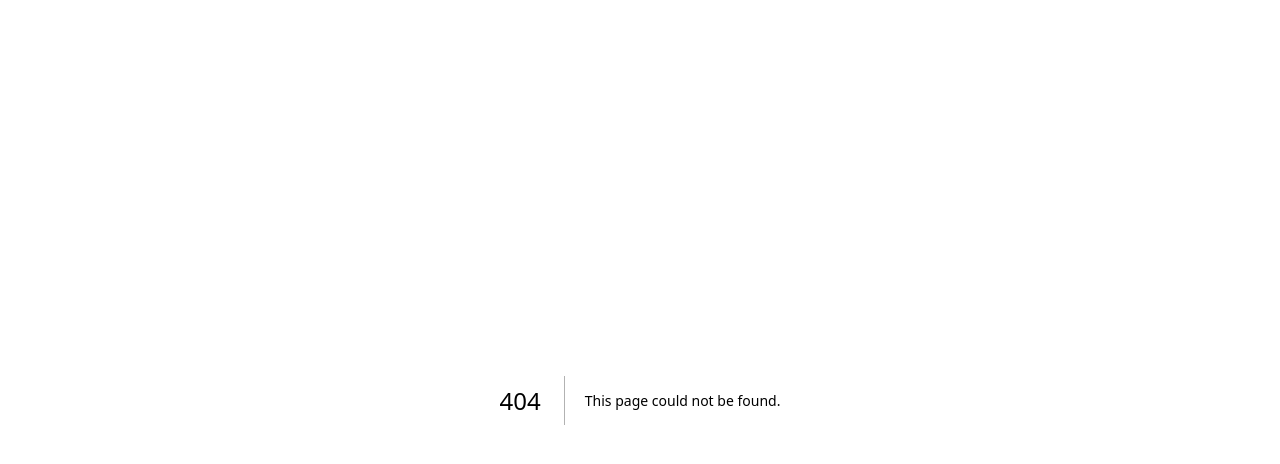
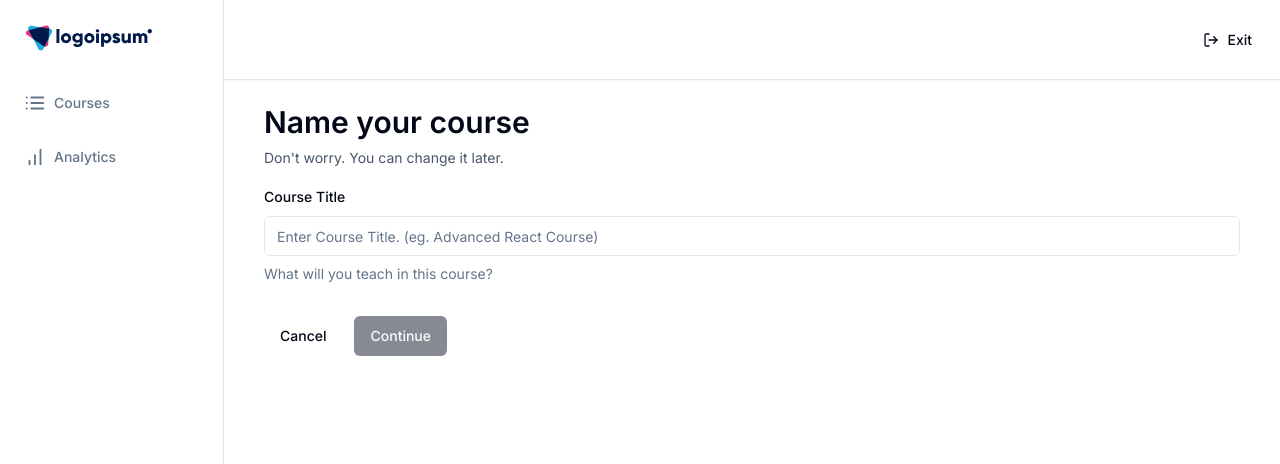
Before and after one commit to Hendrickhz/lms-app, a Next.js app: page /teacher/create in a window 1280 px wide. Before the commit this address had no page. Shown: the top 464 px of the page. Built offline with nearby package versions, Linux system fonts and the light colour scheme.

Commit message:
Course title create ui finished

```diff
--- a/app/(dashboard)/(routes)/teacher/courses/page.tsx
+++ b/app/(dashboard)/(routes)/teacher/courses/page.tsx
@@ -1,8 +1,13 @@
+import { Button } from '@/components/ui/button'
+import Link from 'next/link'
 import React from 'react'
 
 const CoursesPage = () => {
   return (
-    <div>This is CoursesPage</div>
+    <div className=' p-6'>
+        <Link href={'/teacher/create'}>
+        <Button variant={'default'}>Create Course</Button></Link>
+    </div>
   )
 }
 
--- /dev/null
+++ b/app/(dashboard)/(routes)/teacher/create/page.tsx
@@ -0,0 +1,90 @@
+"use client";
+import { zodResolver } from "@hookform/resolvers/zod";
+import { useForm } from "react-hook-form";
+import * as z from "zod";
+import { Button } from "@/components/ui/button";
+import {
+  Form,
+  FormControl,
+  FormDescription,
+  FormField,
+  FormItem,
+  FormLabel,
+  FormMessage,
+} from "@/components/ui/form";
+import { Input } from "@/components/ui/input";
+import Link from "next/link";
+import axios from "axios";
+import toast from "react-hot-toast";
+import { useRouter } from "next/navigation";
+const formSchema = z.object({
+  title: z.string().min(1, {
+    message: "Course Title is required.",
+  }),
+});
+
+const CourseCreatePage = () => {
+  const router = useRouter();
+  const form = useForm<z.infer<typeof formSchema>>({
+    resolver: zodResolver(formSchema),
+    defaultValues: {
+      title: "",
+    },
+  });
+  const { isValid, isSubmitting } = form.formState;
+  async function onSubmit(values: z.infer<typeof formSchema>) {
+    try {
+      const res = await axios.post("/api/courses", values);
+      router.push(`/teacher/courses/${res.data.id}`);
+    } catch (error) {
+      toast.error("Something went wrong!");
+    }
+  }
+  return (
+    <div className="  max-w-5xl mx-auto h-full p-6  flex md:items-center md:justify-center ">
+      <div className=" w-full">
+        <p className=" text-3xl font-semibold">Name your course</p>
+        <p className=" mt-2 text-slate-600 text-sm">
+          Don&apos;t worry. You can change it later.
+        </p>
+        <div className="w-full mt-4">
+          <Form {...form}>
+            <form onSubmit={form.handleSubmit(onSubmit)} className="space-y-8">
+              <FormField
+                control={form.control}
+                name="title"
+                render={({ field }) => (
+                  <FormItem>
+                    <FormLabel>Course Title</FormLabel>
+                    <FormControl>
+                      <Input
+                        placeholder="Enter Course Title. (eg. Advanced React Course)"
+                        {...field}
+                      />
+                    </FormControl>
+                    <FormDescription>
+                      What will you teach in this course?
+                    </FormDescription>
+                    <FormMessage />
+                  </FormItem>
+                )}
+              ></FormField>
+              <div className=" mt-4 flex gap-3">
+                <Link href={"/"}>
+                  <Button type="button" variant={"ghost"}>
+                    Cancel
+                  </Button>
+                </Link>
+                <Button disabled={!isValid || isSubmitting} type="submit">
+                  Continue
+                </Button>
+              </div>
+            </form>
+          </Form>
+        </div>
+      </div>
+    </div>
+  );
+};
+
+export default CourseCreatePage;
--- a/app/layout.tsx
+++ b/app/layout.tsx
@@ -1,25 +1,29 @@
-import { ClerkProvider } from '@clerk/nextjs'
-import './globals.css'
-import type { Metadata } from 'next'
-import { Inter } from 'next/font/google'
+import { ClerkProvider } from "@clerk/nextjs";
+import "./globals.css";
+import type { Metadata } from "next";
+import { Inter } from "next/font/google";
+import ToastProvider from "@/components/providers/toast-provider";
 
-const inter = Inter({ subsets: ['latin'] })
+const inter = Inter({ subsets: ["latin"] });
 
 export const metadata: Metadata = {
-  title: 'Create Next App',
-  description: 'Generated by create next app',
-}
+  title: "Create Next App",
+  description: "Generated by create next app",
+};
 
 export default function RootLayout({
   children,
 }: {
-  children: React.ReactNode
+  children: React.ReactNode;
 }) {
   return (
-   <ClerkProvider>
-     <html lang="en">
-      <body className={inter.className}>{children}</body>
-    </html>
-   </ClerkProvider>
-  )
+    <ClerkProvider>
+      <html lang="en">
+        <body className={inter.className}>
+          <ToastProvider/>
+          {children}
+          </body>
+      </html>
+    </ClerkProvider>
+  );
 }
--- /dev/null
+++ b/components/providers/toast-provider.tsx
@@ -0,0 +1,9 @@
+import React from 'react'
+import { Toaster } from 'react-hot-toast';
+const ToastProvider = () => {
+  return (
+   <Toaster/>
+  )
+}
+
+export default ToastProvider
--- /dev/null
+++ b/components/ui/form.tsx
@@ -0,0 +1,176 @@
+import * as React from "react"
+import * as LabelPrimitive from "@radix-ui/react-label"
+import { Slot } from "@radix-ui/react-slot"
+import {
+  Controller,
+  ControllerProps,
+  FieldPath,
+  FieldValues,
+  FormProvider,
+  useFormContext,
+} from "react-hook-form"
+
+import { cn } from "@/lib/utils"
+import { Label } from "@/components/ui/label"
+
+const Form = FormProvider
+
+type FormFieldContextValue<
+  TFieldValues extends FieldValues = FieldValues,
+  TName extends FieldPath<TFieldValues> = FieldPath<TFieldValues>
+> = {
+  name: TName
+}
+
+const FormFieldContext = React.createContext<FormFieldContextValue>(
+  {} as FormFieldContextValue
+)
+
+const FormField = <
+  TFieldValues extends FieldValues = FieldValues,
+  TName extends FieldPath<TFieldValues> = FieldPath<TFieldValues>
+>({
+  ...props
+}: ControllerProps<TFieldValues, TName>) => {
+  return (
+    <FormFieldContext.Provider value={{ name: props.name }}>
+      <Controller {...props} />
+    </FormFieldContext.Provider>
+  )
+}
+
+const useFormField = () => {
+  const fieldContext = React.useContext(FormFieldContext)
+  const itemContext = React.useContext(FormItemContext)
+  const { getFieldState, formState } = useFormContext()
+
+  const fieldState = getFieldState(fieldContext.name, formState)
+
+  if (!fieldContext) {
+    throw new Error("useFormField should be used within <FormField>")
+  }
+
+  const { id } = itemContext
+
+  return {
+    id,
+    name: fieldContext.name,
+    formItemId: `${id}-form-item`,
+    formDescriptionId: `${id}-form-item-description`,
+    formMessageId: `${id}-form-item-message`,
+    ...fieldState,
+  }
+}
+
+type FormItemContextValue = {
+  id: string
+}
+
+const FormItemContext = React.createContext<FormItemContextValue>(
+  {} as FormItemContextValue
+)
+
+const FormItem = React.forwardRef<
+  HTMLDivElement,
+  React.HTMLAttributes<HTMLDivElement>
+>(({ className, ...props }, ref) => {
+  const id = React.useId()
+
+  return (
+    <FormItemContext.Provider value={{ id }}>
+      <div ref={ref} className={cn("space-y-2", className)} {...props} />
+    </FormItemContext.Provider>
+  )
+})
+FormItem.displayName = "FormItem"
+
+const FormLabel = React.forwardRef<
+  React.ElementRef<typeof LabelPrimitive.Root>,
+  React.ComponentPropsWithoutRef<typeof LabelPrimitive.Root>
+>(({ className, ...props }, ref) => {
+  const { error, formItemId } = useFormField()
+
+  return (
+    <Label
+      ref={ref}
+      className={cn(error && "text-destructive", className)}
+      htmlFor={formItemId}
+      {...props}
+    />
+  )
+})
+FormLabel.displayName = "FormLabel"
+
+const FormControl = React.forwardRef<
+  React.ElementRef<typeof Slot>,
+  React.ComponentPropsWithoutRef<typeof Slot>
+>(({ ...props }, ref) => {
+  const { error, formItemId, formDescriptionId, formMessageId } = useFormField()
+
+  return (
+    <Slot
+      ref={ref}
+      id={formItemId}
+      aria-describedby={
+        !error
+          ? `${formDescriptionId}`
+          : `${formDescriptionId} ${formMessageId}`
+      }
+      aria-invalid={!!error}
+      {...props}
+    />
+  )
+})
+FormControl.displayName = "FormControl"
+
+const FormDescription = React.forwardRef<
+  HTMLParagraphElement,
+  React.HTMLAttributes<HTMLParagraphElement>
+>(({ className, ...props }, ref) => {
+  const { formDescriptionId } = useFormField()
+
+  return (
+    <p
+      ref={ref}
+      id={formDescriptionId}
+      className={cn("text-sm text-muted-foreground", className)}
+      {...props}
+    />
+  )
+})
+FormDescription.displayName = "FormDescription"
+
+const FormMessage = React.forwardRef<
+  HTMLParagraphElement,
+  React.HTMLAttributes<HTMLParagraphElement>
+>(({ className, children, ...props }, ref) => {
+  const { error, formMessageId } = useFormField()
+  const body = error ? String(error?.message) : children
+
+  if (!body) {
+    return null
+  }
+
+  return (
+    <p
+      ref={ref}
+      id={formMessageId}
+      className={cn("text-sm font-medium text-destructive", className)}
+      {...props}
+    >
+      {body}
+    </p>
+  )
+})
+FormMessage.displayName = "FormMessage"
+
+export {
+  useFormField,
+  Form,
+  FormItem,
+  FormLabel,
+  FormControl,
+  FormDescription,
+  FormMessage,
+  FormField,
+}
--- /dev/null
+++ b/components/ui/input.tsx
@@ -0,0 +1,25 @@
+import * as React from "react"
+
+import { cn } from "@/lib/utils"
+
+export interface InputProps
+  extends React.InputHTMLAttributes<HTMLInputElement> {}
+
+const Input = React.forwardRef<HTMLInputElement, InputProps>(
+  ({ className, type, ...props }, ref) => {
+    return (
+      <input
+        type={type}
+        className={cn(
+          "flex h-10 w-full rounded-md border border-input bg-background px-3 py-2 text-sm ring-offset-background file:border-0 file:bg-transparent file:text-sm file:font-medium placeholder:text-muted-foreground focus-visible:outline-none focus-visible:ring-2 focus-visible:ring-ring focus-visible:ring-offset-2 disabled:cursor-not-allowed disabled:opacity-50",
+          className
+        )}
+        ref={ref}
+        {...props}
+      />
+    )
+  }
+)
+Input.displayName = "Input"
+
+export { Input }
--- /dev/null
+++ b/components/ui/label.tsx
@@ -0,0 +1,26 @@
+"use client"
+
+import * as React from "react"
+import * as LabelPrimitive from "@radix-ui/react-label"
+import { cva, type VariantProps } from "class-variance-authority"
+
+import { cn } from "@/lib/utils"
+
+const labelVariants = cva(
+  "text-sm font-medium leading-none peer-disabled:cursor-not-allowed peer-disabled:opacity-70"
+)
+
+const Label = React.forwardRef<
+  React.ElementRef<typeof LabelPrimitive.Root>,
+  React.ComponentPropsWithoutRef<typeof LabelPrimitive.Root> &
+    VariantProps<typeof labelVariants>
+>(({ className, ...props }, ref) => (
+  <LabelPrimitive.Root
+    ref={ref}
+    className={cn(labelVariants(), className)}
+    {...props}
+  />
+))
+Label.displayName = LabelPrimitive.Root.displayName
+
+export { Label }
```
Also changed, not shown: package.json (+7 -1 lines), 1 other file (tests, documents, lock files or other folders).
